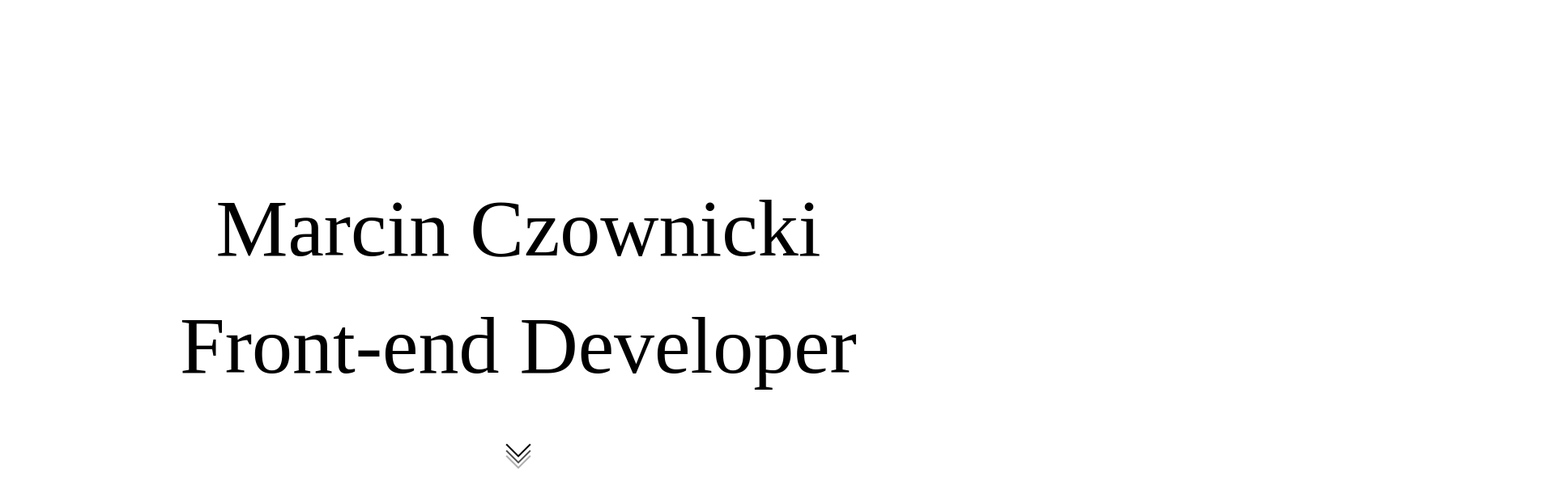
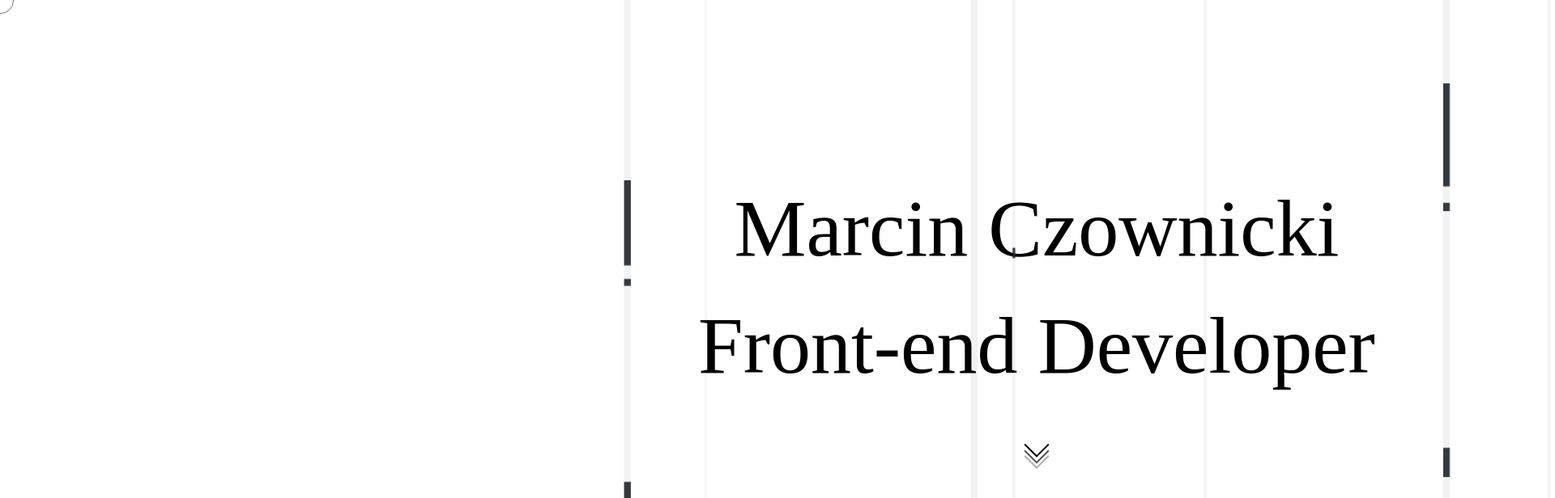
Before and after one commit to Farelion/portfolio_site, a React (Create React App) app: page / in a window 1280 px wide. Shown: the top 616 px of the page at 81% size, 1920 px wide, since content can reach past the window. Built offline with nearby package versions, Linux system fonts and the light colour scheme.

Commit message:
background stuff

```diff
--- a/package.json
+++ b/package.json
@@ -11,9 +11,10 @@
     "@testing-library/jest-dom": "^4.2.4",
     "@testing-library/react": "^9.4.0",
     "@testing-library/user-event": "^7.2.1",
-    "gsap": "^3.1.1",
+    "gsap": "^3.3.3",
     "react": "^16.12.0",
     "react-dom": "^16.12.0",
+    "react-gsap": "^2.2.1",
     "react-scripts": "3.2.0",
     "scrollmagic": "^2.0.7",
     "scrollmagic-plugin-gsap": "^1.0.4"
--- a/src/App.js
+++ b/src/App.js
@@ -4,7 +4,7 @@ import { FontAwesomeIcon } from '@fortawesome/react-fontawesome'
 import { faLink, faEnvelope } from '@fortawesome/free-solid-svg-icons'
 import { faGithub, faGithubSquare } from '@fortawesome/free-brands-svg-icons'
 import Cursor from './components/cursor.js'
-
+import {TweenLite, Linear} from 'gsap/all'
 class App extends React.Component {
   constructor(props) {
     super(props);
@@ -48,12 +48,65 @@ class App extends React.Component {
     })
   }
 
+componentDidMount(){
+  function animateWithRandomNumber(myClass, from, to) {
+    TweenLite.fromTo(myClass, Math.floor((Math.random() * 20) + 1), { y: from }, { y: to,
+        onComplete: animateWithRandomNumber,
+        onCompleteParams: [myClass, from, to],
+        ease: Linear.easeNone });
+}
 
+const itemsDown = [".light4", ".light5", ".light6", ".light7", ".light8", ".light11", ".light12", ".light13", ".light14", ".light15", ".light16"]
+.forEach(e => animateWithRandomNumber(e, -1080, 1080))
+const itemsUp = [".light1", ".light2", ".light3",".light9", ".light10", ".light17"]
+.forEach(e => animateWithRandomNumber(e, 1080, -1080))
+}
 
 
   render(){
     return (
       <>
+          <div className="container">
+          <svg className="background__lights" id="lines" xmlnsXlink="http://www.w3.org/1999/xlink" version="1.1" xmlns="http://www.w3.org/2000/svg" x="0px" y="0px" viewBox="0 0 1920 1080" xmlSpace="preserve" preserveAspectRatio="none">
+        <g className="lines">
+          <rect className="line" x="1253.6" width="4.5" height={10800} />
+          <rect className="line" x="873.3" width="1.8" height={10800} />
+          <rect className="line" x={1100} width="1.8" height={10800} />
+          <rect className="line" x="1547.1" width="4.5" height={10800} />
+          <rect className="line" x={615} width="4.5" height={10800} />
+          <rect className="line" x="684.6" width="1.8" height={10800} />
+          <rect className="line" x="1369.4" width="1.8" height={10800} />
+          <rect className="line" x="1310.2" width="0.9" height={10800} />
+          <rect className="line" x="1233.4" width="0.9" height={10800} />
+          <rect className="line" x="124.2" width="0.9" height={10800} />
+          <rect className="line" x="1818.4" width="4.5" height={10800} />
+          <rect className="line" x="70.3" width="4.5" height={10800} />
+          <rect className="line" x="1618.6" width="1.8" height={10800} />
+          <rect className="line" x="455.9" width="1.8" height={10800} />
+          <rect className="line" x="328.7" width="1.8" height={10800} />
+          <rect className="line" x="300.8" width="4.6" height={10800} />
+          <rect className="line" x="1666.4" width="0.9" height={10800} />
+        </g>
+        <g className="lights">
+          <path className="light1 light" d="M619.5,298.4H615v19.5h4.5V298.4z M619.5,674.8H615v9.8h4.5V674.8z M619.5,135.1H615v5.6h4.5V135.1z         M619.5,55.5H615v68.7h4.5V55.5z" />
+          <path className="light2 light" d="M1258.2,531.9h-4.5v8.1h4.5V531.9z M1258.2,497.9h-4.5v17.9h4.5V497.9z M1258.2,0h-4.5v25.3h4.5V0z         M1258.2,252.2h-4.5v42.4h4.5V252.2z" />
+          <path className="light3 light" d="M875.1,123.8h-1.8v4h1.8V123.8z M875.1,289.4h-1.8v24.1h1.8V289.4z M875.1,0h-1.8v31.4h1.8V0z M875.1,50.2         h-1.8v11.5h1.8V50.2z" />
+          <path className="light4 light" d="M1101.8,983.8h-1.8v8.2h1.8V983.8z M1101.8,1075.9h-1.8v4.1h1.8V1075.9z M1101.8,873.7h-1.8v4.2h1.8V873.7z         M1101.8,851h-1.8v18.2h1.8V851z" />
+          <path className="light5 light" d="M686.4,822.7h-1.8v3.8h1.8V822.7z M686.4,928.4h-1.8v23h1.8V928.4z M686.4,1043.8h-1.8v36.2h1.8V1043.8z" />
+          <path className="light6 light" d="M1551.6,860.9h-4.4v-34.1h4.4V860.9z M1551.6,533.5h-4.4v-13.9h4.4V533.5z M1551.6,1080h-4.4v-89.1h4.4V1080z" />
+          <path className="light7 light" d="M1311.1,707.7h-0.9V698h0.9V707.7z M1311.1,436.8h-0.9v-58.9h0.9V436.8z M1311.1,140.7h-0.9V48h0.9V140.7z" />
+          <path className="light8 light" d="M125.1,514.5h-0.9v-9.7h0.9V514.5z M125.1,243.6h-0.9v-58.9h0.9V243.6z" />
+          <path className="light9 light" d="M305.4,806.7h-4.6v-42.5h4.6V806.7z M305.4,398.5h-4.6v-17.3h4.6V398.5z M305.4,1080h-4.6V968.8h4.6V1080z" />
+          <path className="light10 light" d="M1822.9,170.7h-4.5v13.7h4.5V170.7z M1822.9,435.1h-4.5v6.8h4.5V435.1z M1822.9,55.9h-4.5v4h4.5V55.9z         M1822.9,0h-4.5v48.3h4.5V0z" />
+          <path className="light11 light" d="M1666.4,331.5h0.9v9.7h-0.9V331.5z M1666.4,602.4h0.9v58.9h-0.9V602.4z M1666.4,898.5h0.9v92.7h-0.9V898.5z" />
+          <path className="light12 light" d="M1620.4,200.7h-1.8v6.4h1.8V200.7z M1620.4,469.1h-1.8v39h1.8V469.1z M1620.4,0h-1.8v51h1.8V0z M1620.4,81.3         h-1.8V100h1.8V81.3z" />
+          <path className="light13 light" d="M74.8,201h-4.5v16.2h4.5V201z M74.8,512.3h-4.5v8.1h4.5V512.3z M74.8,65.8h-4.5v4.6h4.5V65.8z M74.8,0h-4.5         v56.8h4.5V0z" />
+          <path className="light14 light" d="M1371.2,655.3h-1.8v6.3h1.8V655.3z M1371.2,829.7h-1.8v37.9h1.8V829.7z M1371.2,1020.3h-1.8v59.7h1.8V1020.3z" />
+          <path className="light15 light" d="M1234.3,898.1h-0.9v-4.9h0.9V898.1z M1234.3,762.5h-0.9v-29.5h0.9V762.5z M1234.3,614.4h-0.9v-46.4h0.9V614.4z         " />
+          <path className="light16 light" d="M457.7,1010.8h-1.8v-18.1h1.8V1010.8z M457.7,507.5h-1.8V398h1.8V507.5z" />
+          <path className="light17 light" d="M330.5,170.7h-1.8v13.7h1.8V170.7z M330.5,435.1h-1.8v6.8h1.8V435.1z M330.5,55.9h-1.8v4h1.8V55.9z M330.5,0         h-1.8v48.3h1.8V0z" />
+        </g>
+      </svg>
 
             <div className="big-text-wrapper">
               <div className="big-text-top-wrapper">
@@ -214,6 +267,8 @@ class App extends React.Component {
 
           </div>
           <Cursor/>
+
+        </div>
       </>
     );
   }
--- a/src/components/cursor.js
+++ b/src/components/cursor.js
@@ -8,8 +8,10 @@ class Cursor extends Component {
             const cursor = document.querySelector(".sticky-cursor")
             //adding timeout to create "following" effect
             setTimeout(function(){
-                cursor.style.left = e.clientX + `px`
-                cursor.style.top = e.clientY + `px`
+                cursor.style.transform = 'matrix(1, 0, 0, 1, ' + e.clientX + ', ' + e.clientY  + ')';
+
+                /*cursor.style.left = e.clientX + `px`
+                cursor.style.top = e.clientY + `px`*/
             }, 45);
         });
 
--- a/src/styles/style.css
+++ b/src/styles/style.css
@@ -15,6 +15,38 @@ a {
   text-decoration: none;
 }
 
+.container {
+  position: absolute;
+  width: 100%;
+  overflow: hidden;
+  background: #fff;
+}
+
+.background__lights {
+  position: absolute;
+  height: 100%;
+}
+
+.lines {
+  opacity: 0.05;
+}
+
+.line {
+  fill-rule: evenodd;
+  clip-rule: evenodd;
+  fill: #15171b;
+}
+
+.lights {
+  opacity: 0.9;
+}
+
+.light {
+  fill-rule: evenodd;
+  clip-rule: evenodd;
+  fill: #21252b;
+}
+
 .sticky-cursor {
   z-index: 100;
   pointer-events: none;
@@ -23,8 +55,12 @@ a {
   border-radius: 50%;
   border: 1px solid #777;
   position: fixed;
-  transform: translateX(-50%) translateY(-50%);
+  top: 0;
+  left: 0;
+  margin-top: -15px;
+  margin-left: -15px;
   transform-origin: center center;
+  /* removed for now because its laggy with devtools open no idea why transition: all .15s ease-out;*/
 }
 @media (max-width: 768px) {
   .sticky-cursor {
@@ -35,6 +71,8 @@ a {
 .cursor-hover {
   width: 60px;
   height: 60px;
+  margin-top: -30px;
+  margin-left: -30px;
 }
 
 .big-text-wrapper {
--- a/src/styles/style.scss
+++ b/src/styles/style.scss
@@ -46,6 +46,42 @@ a {
     text-decoration: none;
    }
 
+
+
+.container{
+    position: absolute;
+    width: 100%;
+    overflow: hidden;
+    background: #fff
+}
+.background__lights{
+    position: absolute;
+    height: 100%;
+}
+.lines {
+    opacity: 0.05;
+}
+
+.line {
+    fill-rule: evenodd;
+    clip-rule: evenodd;
+    fill: #15171b;
+}
+
+.lights {
+    opacity: 0.9;
+}
+
+.light {
+    fill-rule: evenodd;
+    clip-rule: evenodd;
+    fill: #21252b;
+}
+
+
+
+
+
 .sticky-cursor{
     z-index: 100;
     pointer-events: none;
@@ -54,8 +90,12 @@ a {
     border-radius: 50%;
     border: 1px solid #777;
     position: fixed;
-    transform: translateX(-50%) translateY(-50%);
+    top:0;
+    left:0;
+    margin-top: -15px;
+    margin-left: -15px;
     transform-origin: center center;
+    /* removed for now because its laggy with devtools open no idea why transition: all .15s ease-out;*/
     @include for-size(768) {
         display:none;
     }
@@ -64,6 +104,8 @@ a {
 .cursor-hover{
     width: 60px;
     height: 60px;
+    margin-top: -30px;
+    margin-left: -30px;
 }
 
 .big-text-wrapper{
```
Also changed, not shown: 2 other files (tests, documents, lock files or other folders).
